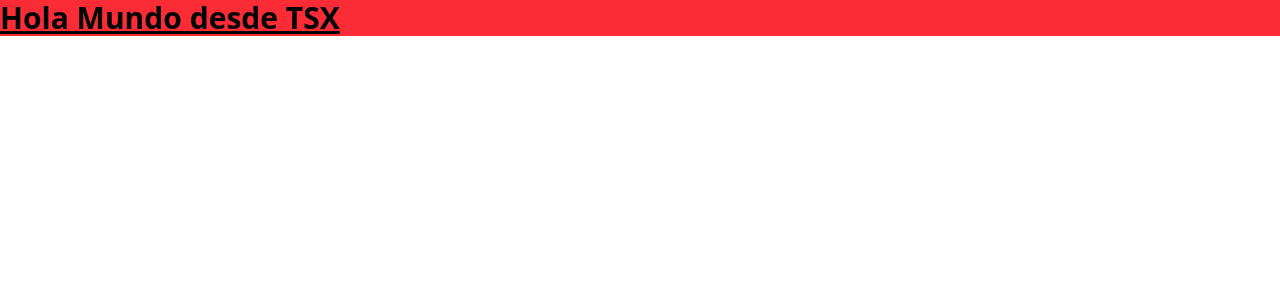
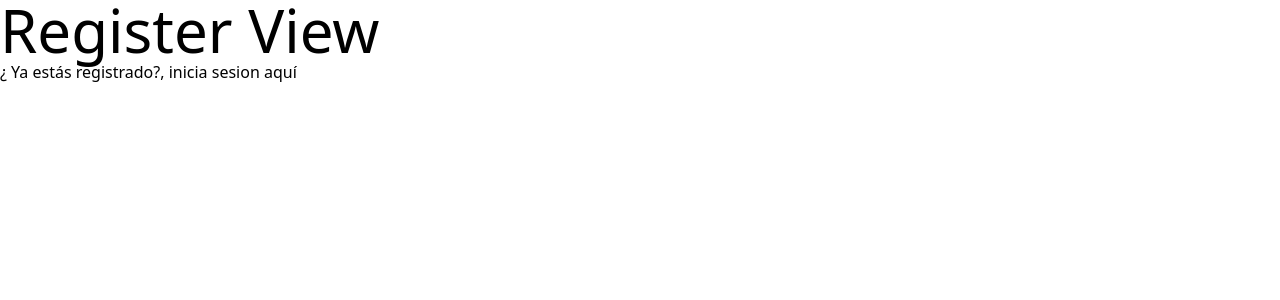
Before and after one commit to NahumFGz/devtree-js-practice, a React (Vite) app in the folder a_me_devtree/frontend/: page /auth/register in a window 1280 px wide. Shown: the top 300 px of the page. Built offline with nearby package versions, Linux system fonts and the light colour scheme.

Commit message:
feat: :sparkles: agregando rutas

```diff
--- a/a_me_devtree/frontend/package.json
+++ b/a_me_devtree/frontend/package.json
@@ -13,6 +13,7 @@
     "@tailwindcss/vite": "^4.0.14",
     "react": "^19.0.0",
     "react-dom": "^19.0.0",
+    "react-router-dom": "^7.3.0",
     "tailwindcss": "^4.0.14"
   },
   "devDependencies": {
--- a/a_me_devtree/frontend/src/App.tsx
+++ /dev/null
@@ -1,11 +0,0 @@
-function App() {
-  const holaMundo = 'Hola Mundo desde TSX'
-
-  return (
-    <>
-      <h1 className='text-3xl bg-red-500 font-bold underline'>{holaMundo}</h1>
-    </>
-  )
-}
-
-export default App
--- a/a_me_devtree/frontend/src/main.tsx
+++ b/a_me_devtree/frontend/src/main.tsx
@@ -1,10 +1,10 @@
 import { StrictMode } from 'react'
 import { createRoot } from 'react-dom/client'
 import './index.css'
-import App from './App.tsx'
+import Router from './router'
 
 createRoot(document.getElementById('root')!).render(
   <StrictMode>
-    <App />
+    <Router />
   </StrictMode>
 )
--- /dev/null
+++ b/a_me_devtree/frontend/src/router.tsx
@@ -0,0 +1,16 @@
+import { BrowserRouter, Routes, Route } from 'react-router-dom'
+import LoginView from './views/LoginView'
+import RegisterView from './views/RegisterView'
+
+export default function Router() {
+  return (
+    <BrowserRouter>
+      <Routes>
+        <Route>
+          <Route path='/auth/login' element={<LoginView />}></Route>
+          <Route path='/auth/register' element={<RegisterView />}></Route>
+        </Route>
+      </Routes>
+    </BrowserRouter>
+  )
+}
--- /dev/null
+++ b/a_me_devtree/frontend/src/views/LoginView.tsx
@@ -0,0 +1,13 @@
+import { Link } from 'react-router-dom'
+
+export default function LoginView() {
+  return (
+    <>
+      <div className='text-6xl'>Login View</div>
+
+      <nav>
+        <Link to='/auth/register'>¿No estás registrado?, Crea tu cuenta aquí</Link>
+      </nav>
+    </>
+  )
+}
--- /dev/null
+++ b/a_me_devtree/frontend/src/views/RegisterView.tsx
@@ -0,0 +1,13 @@
+import { Link } from 'react-router-dom'
+
+export default function RegisterView() {
+  return (
+    <>
+      <div className='text-6xl'>Register View</div>
+
+      <nav>
+        <Link to='/auth/login'>¿ Ya estás registrado?, inicia sesion aquí</Link>
+      </nav>
+    </>
+  )
+}
```
Also changed, not shown: 2 other files (tests, documents, lock files or other folders).
